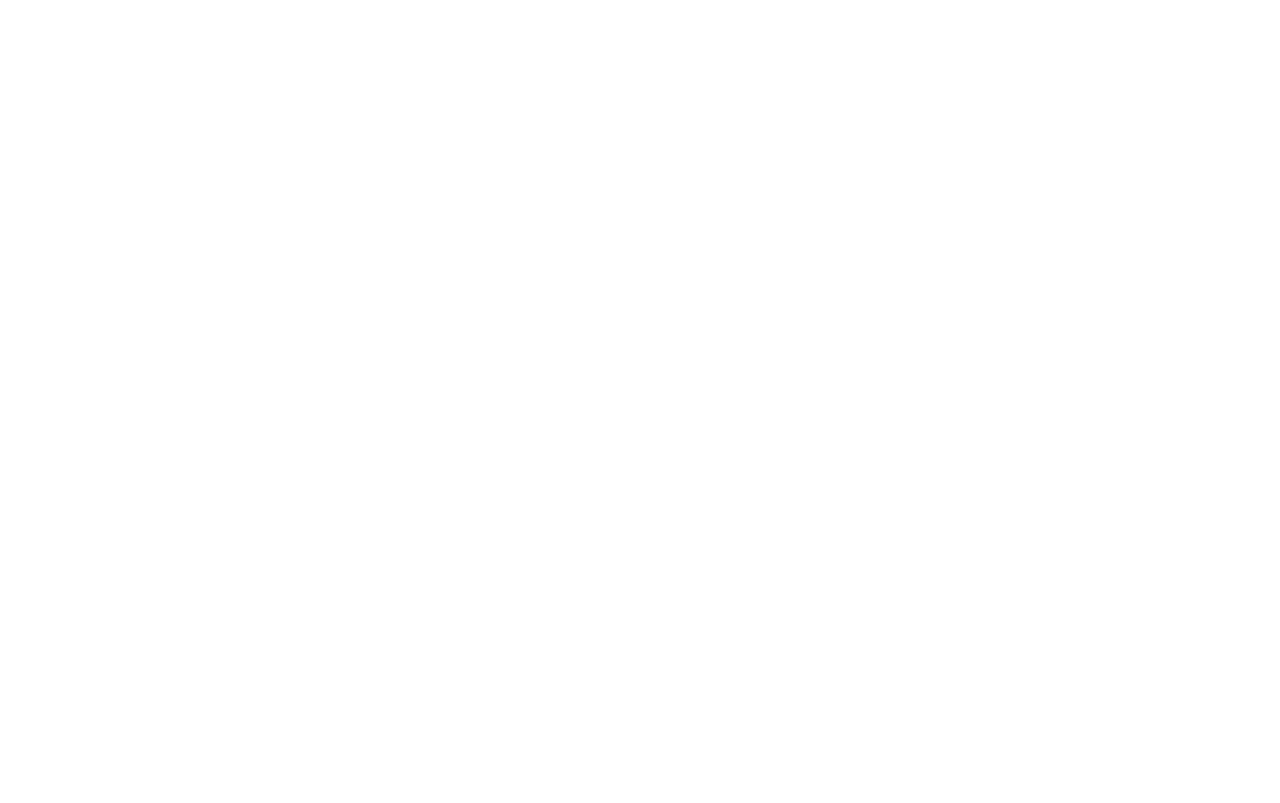
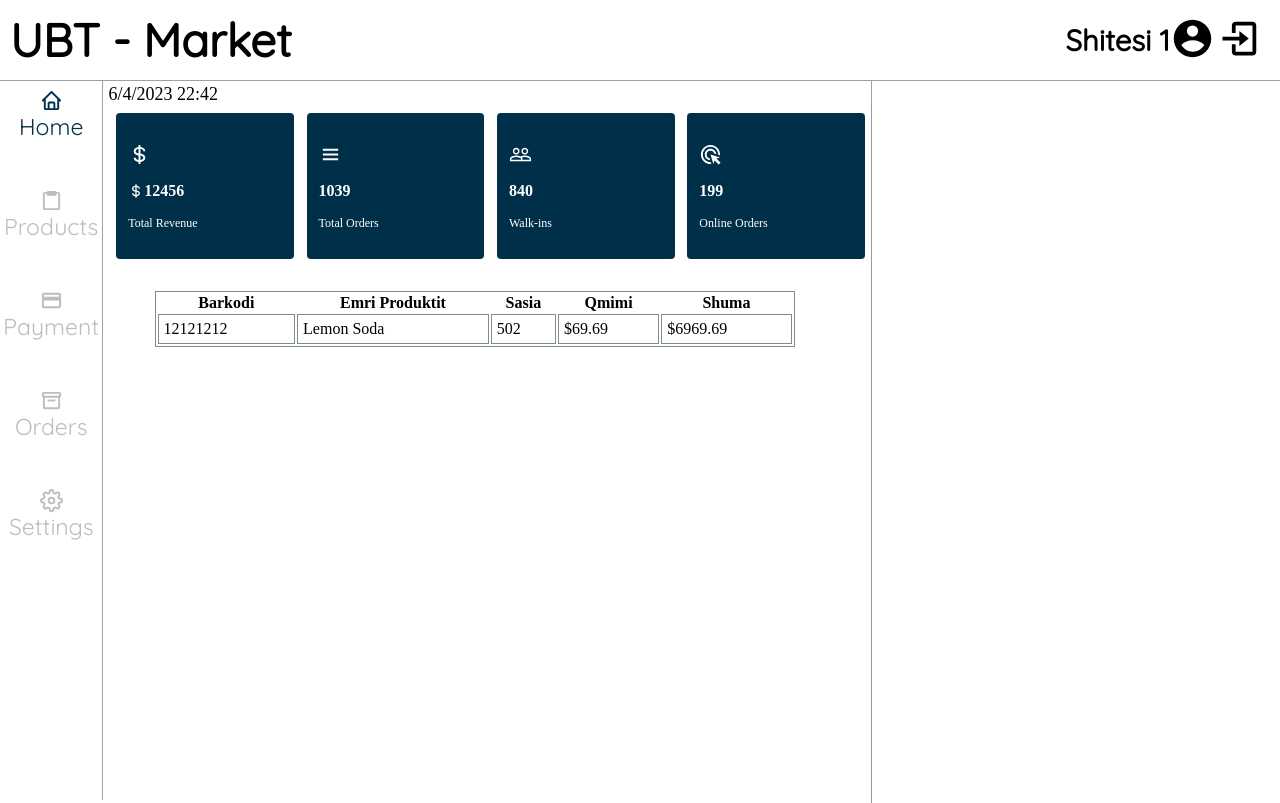
Before and after one commit to davidpjetraj/Projekti---Lab-Course-1, a React (Create React App) app in the folder starting-app/: page /products in a window 1280 px wide. Before the commit this address had no page. Built offline with nearby package versions, Linux system fonts and the light colour scheme.

Commit message:
fixing stuff

```diff
--- a/starting-app/src/App.css
+++ b/starting-app/src/App.css
@@ -26,27 +26,7 @@
   font-size: 23px;
   padding-left: 10px;
 }
-header .searchbar{
-  width: 450px;
-  height: 58px;
-  font-family: 'Quicksand';
-  background: #ECF3F5;
-  border-radius: 10px;
-  padding-left: 10px;
-  border: none;
-}
-.search{
-  display: flex;
-}
-.search button{
-  border: none;
-  background: none;
-  margin-left: -40px;
-  padding-right: 2vw;
-}
-.searchicon{
-  font-size: 35px;
-}
+
 .useri{
   display: flex;
   align-items: center;
@@ -86,6 +66,13 @@
 .sidebari .active{
   color: #00314b;
 }
+.sidebari .buttoni {
+  text-decoration: none;
+  color: #bdbdbd;
+  display: flex;
+  flex-direction: column;
+  align-items: center;
+}
 
 /****************************** App.js CSS **************************** */
 .Body{
@@ -103,10 +90,14 @@
 /****************************** Home CSS **************************** */
 .body{
   display: flex;
-  border-right: 1px groove #999999;
-  height: 87.2vh;
   width: 60vw;
   max-width: 60vw;
+}
+.mainbody{
+  display: flex;
+  flex-direction: column;
+  height: 87.2vh;
+  border-right: 1px groove #999999;
 }
 .box{
   display: flex;
@@ -140,6 +131,21 @@
   font-weight: 400;
   font-size: 12px;
   line-height: 14px;
+}
+
+.tabela{
+  padding: 4vh 0 0 4vw;
+
+
+}
+table{
+    border: 1px solid #7f8c8d;
+    width: 50vw;
+}
+td{
+    border: 1px solid #7f8c8d;
+    border-collapse: collapse;
+    padding: 5px;
 }
 
 /****************************** Order CSS **************************** */
--- a/starting-app/src/App.js
+++ b/starting-app/src/App.js
@@ -5,6 +5,7 @@
 import Datetime from './pages/Datetime';
 import {Order} from './pages/Order';
 import { Routes , Route } from 'react-router-dom';
+import Products from './Products';
 
 function App() {
   return (
@@ -21,9 +22,15 @@
                   <Order/>
         </div>
       </div>
-    </div></>
+    </div>
 
 
+    <Routes>
+    <Route path='/products' element={ < Products /> } />
+    </Routes>
+
+
+    </>
   );
 }
 
--- a/starting-app/src/Products.js
+++ b/starting-app/src/Products.js
@@ -1,11 +1,24 @@
+import './App.css';
+import {Home} from './pages/Home';
 import {Header} from './pages/Header';
-import './App.css'
+import {Sidebar} from './pages/Sidebar';
+import Datetime from './pages/Datetime';
+import {Order} from './pages/Order';
+function Products() {
+    return(
+        <div className="App">
+            < Header />
+        <div className='Body'>
+          < Sidebar />
+           <div className='Body'>
+                <div>
+                  < Datetime />
+                  < Home />
+                </div>
 
-function Log() {
-    return(
-        <div className='Header'>
-            < Header />
         </div>
+      </div>
+    </div>
     );
 }
 
--- a/starting-app/src/index.js
+++ b/starting-app/src/index.js
@@ -1,9 +1,9 @@
 import React from 'react';
 import ReactDOM from 'react-dom/client';
 import App from './App';
-import reportWebVitals from './reportWebVitals';
 import { BrowserRouter, Route, Routes } from 'react-router-dom';
 import Login from './Login';
+import Products from './Products';
 
 const root = ReactDOM.createRoot(document.getElementById('root'));
 root.render(
@@ -11,6 +11,8 @@
     <Routes>
       <Route path='/' element={ <Login /> } />
       <Route path='/app' element={ <App /> } />
+      <Route path='/products' element={ < Products /> } />
+
     </Routes>
   </BrowserRouter>
 );
@@ -18,4 +20,3 @@
 // If you want to start measuring performance in your app, pass a function
 // to log results (for example: reportWebVitals(console.log))
 // or send to an analytics endpoint. Learn more: https://bit.ly/CRA-vitals
-reportWebVitals();
--- a/starting-app/src/pages/Home.jsx
+++ b/starting-app/src/pages/Home.jsx
@@ -4,6 +4,7 @@
 
 export const Home = () => {
     return(
+        <div className="mainbody">
                 <div className="body">
                     <div className="box">
                         <BiDollar className="icona"/>
@@ -26,6 +27,30 @@
                         <h1>Online Orders</h1>
                     </div>
                 </div>
+            <div className="tabela">
+            <table>
+            <thead>
+                <tr>
+                    <th>Barkodi</th>
+                    <th>Emri Produktit</th>
+                    <th>Sasia</th>
+                    <th>Qmimi</th>
+                    <th>Shuma</th>
+                </tr>
+            </thead>
+            <tbody>
+                <tr>
+                    <td> 12121212</td>
+                    <td> Lemon Soda</td>
+                    <td> 502</td>
+                    <td>$69.69</td>
+                    <td>$6969.69</td>
+                </tr>
+            </tbody>
+            </table>
+            </div>
+        </div>
+
 
     )
 }
--- a/starting-app/src/pages/Sidebar.jsx
+++ b/starting-app/src/pages/Sidebar.jsx
@@ -1,13 +1,14 @@
 import { BiBox, BiClipboard, BiHome } from "react-icons/bi"
 import { FiSettings } from "react-icons/fi";
 import { MdPayment } from "react-icons/md";
+import { Link } from "react-router-dom";
 
 export const Sidebar = () => {
     return(
         <div className="sidebari">
 
             <button className="active"><BiHome />Home</button>
-            <button><BiClipboard />Products</button>
+            <button> <Link to='/products' className="buttoni"> < BiClipboard />Products </Link> </button>
             <button><MdPayment />Payment</button>
             <button><BiBox />Orders</button>
             <button><FiSettings />Settings</button>
--- a/starting-app/src/reportWebVitals.js
+++ /dev/null
@@ -1,13 +0,0 @@
-const reportWebVitals = onPerfEntry => {
-  if (onPerfEntry && onPerfEntry instanceof Function) {
-    import('web-vitals').then(({ getCLS, getFID, getFCP, getLCP, getTTFB }) => {
-      getCLS(onPerfEntry);
-      getFID(onPerfEntry);
-      getFCP(onPerfEntry);
-      getLCP(onPerfEntry);
-      getTTFB(onPerfEntry);
-    });
-  }
-};
-
-export default reportWebVitals;
```
Also changed, not shown: starting-app/src/setupTests.js (deleted, +0 -5 lines), starting-app/src/logo.svg (deleted), 1 other file (tests, documents, lock files or other folders). Lines whose indentation alone changed are shown as unchanged.
